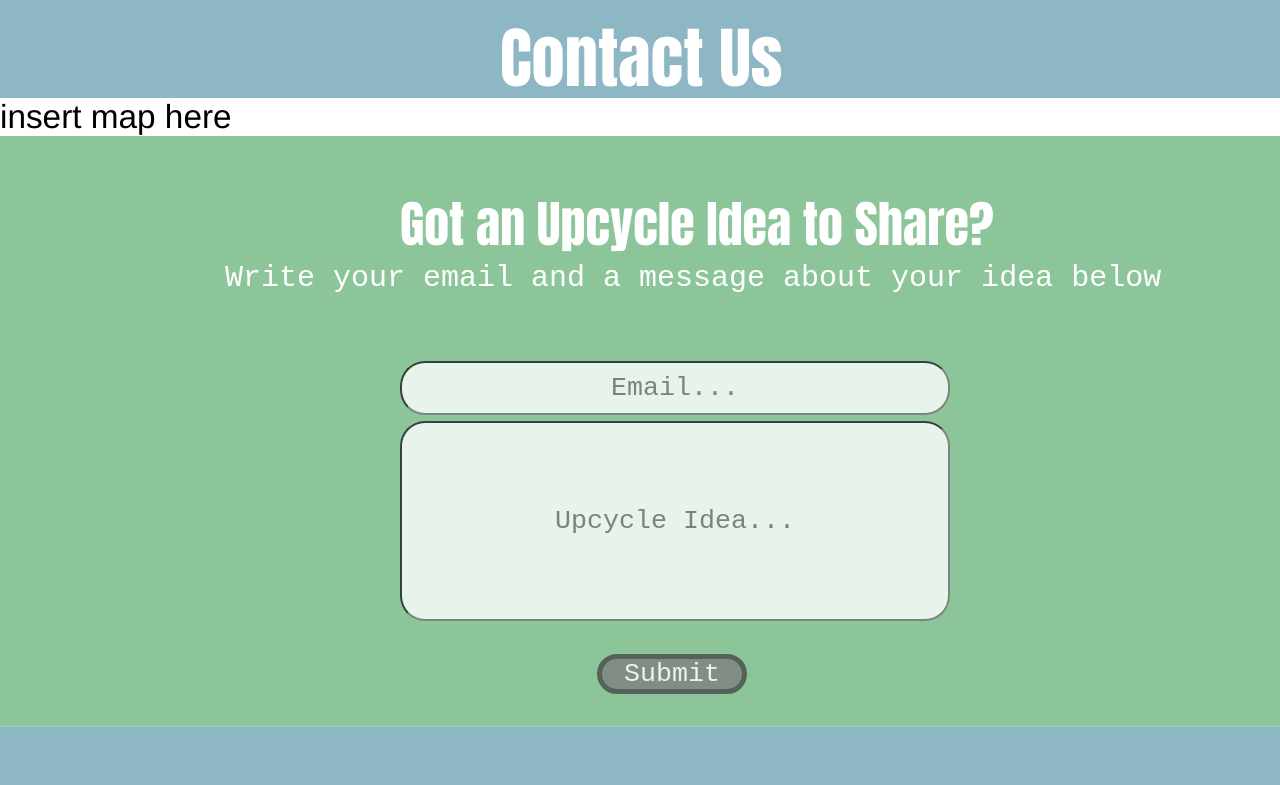
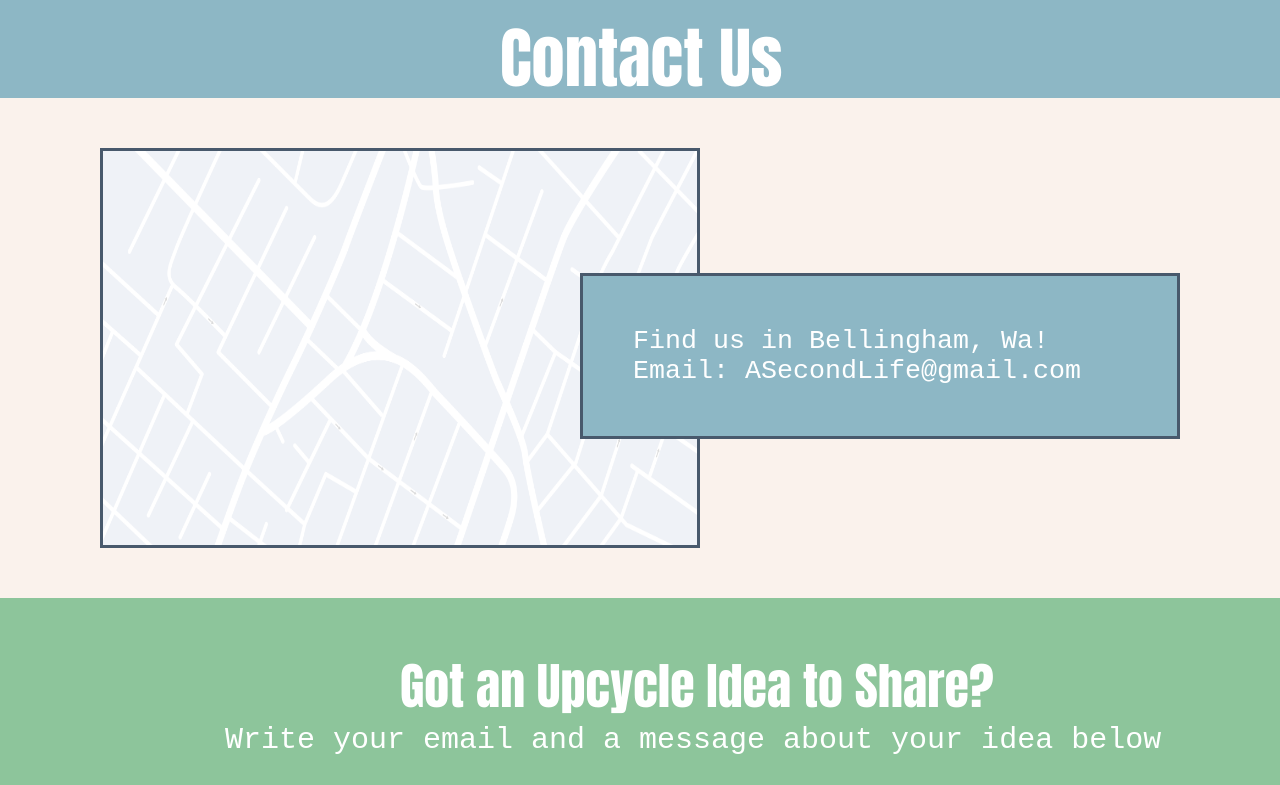
Before and after one commit to berynsw/ASecondLifeWebsite, a Vue app: page /contact in a window 1280 px wide. Shown: the part 599-1384 px from the top of the page. Built offline with nearby package versions, Linux system fonts and the light colour scheme.

Commit message:
contact page pretty much done

```diff
--- a/src/components/Contact.vue
+++ b/src/components/Contact.vue
@@ -6,7 +6,10 @@
         <main>
             <div class="subject">Contact Us</div>
         </main>
-            <p>insert map here</p>
+        <body>
+            <img :src="require(`@/assets/Map.png`)" class="map" width= '600' height= '400'>
+            <div class="text">Find us in Bellingham, Wa! <br> Email: ASecondLife@gmail.com</div>
+        </body>
     </div>
 </template>
 
@@ -40,14 +43,36 @@ main {
     position: relative;
 }
 main .subject{
-        font-size: 50pt;
-        font-family:Impact, Haettenschweiler, 'Arial Narrow Bold', sans-serif;
-        position: absolute;
-        left: 500px;
-        top: 10px;
+    font-size: 50pt;
+    font-family:Impact, Haettenschweiler, 'Arial Narrow Bold', sans-serif;
+    position: absolute;
+    left: 500px;
+    top: 10px;
 }
-p{
-    color: black;
-    font-size: 25pt;
+body{
+    width: 100vw;
+    height: 500px;
+    background-color:#FAF2EC;
+    position: relative;
+}
+body .text{
+    font-size:20pt;
+    font-family: 'Courier New', Courier, monospace;
+    width: 600px;
+    padding: 50px 50px;
+    background-color:#8db7c5;
+    border-style: solid;
+    border-color:#48596C;
+    position: absolute;
+    top: 175px;
+    right: 100px;
+}
+body .map{
+    background-image: url("../assets/Map.png");
+    border-style: solid;
+    border-color:#48596C;
+    position: absolute;
+    top: 50px;
+    left:100px;
 }
 </style>
```
